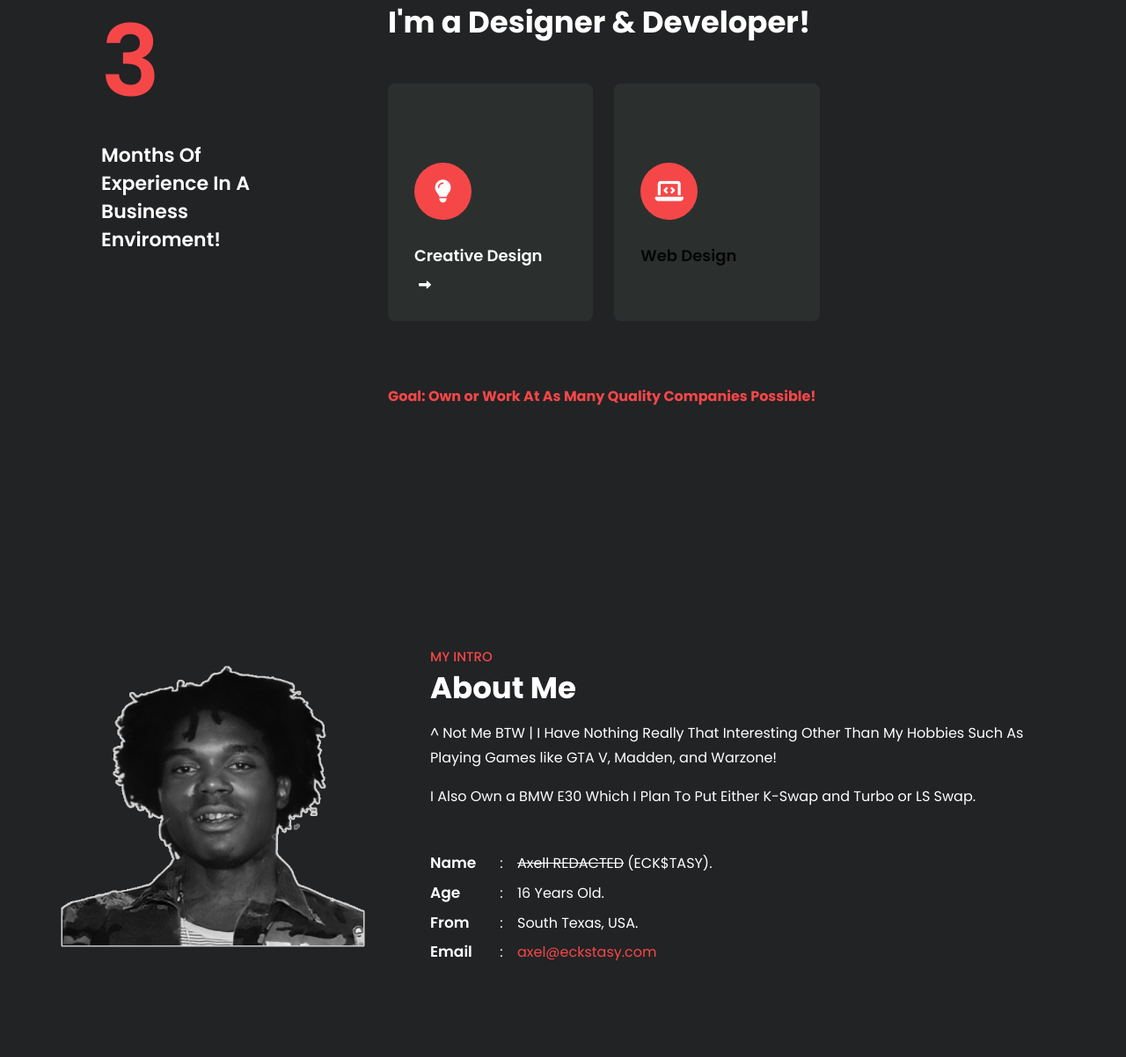
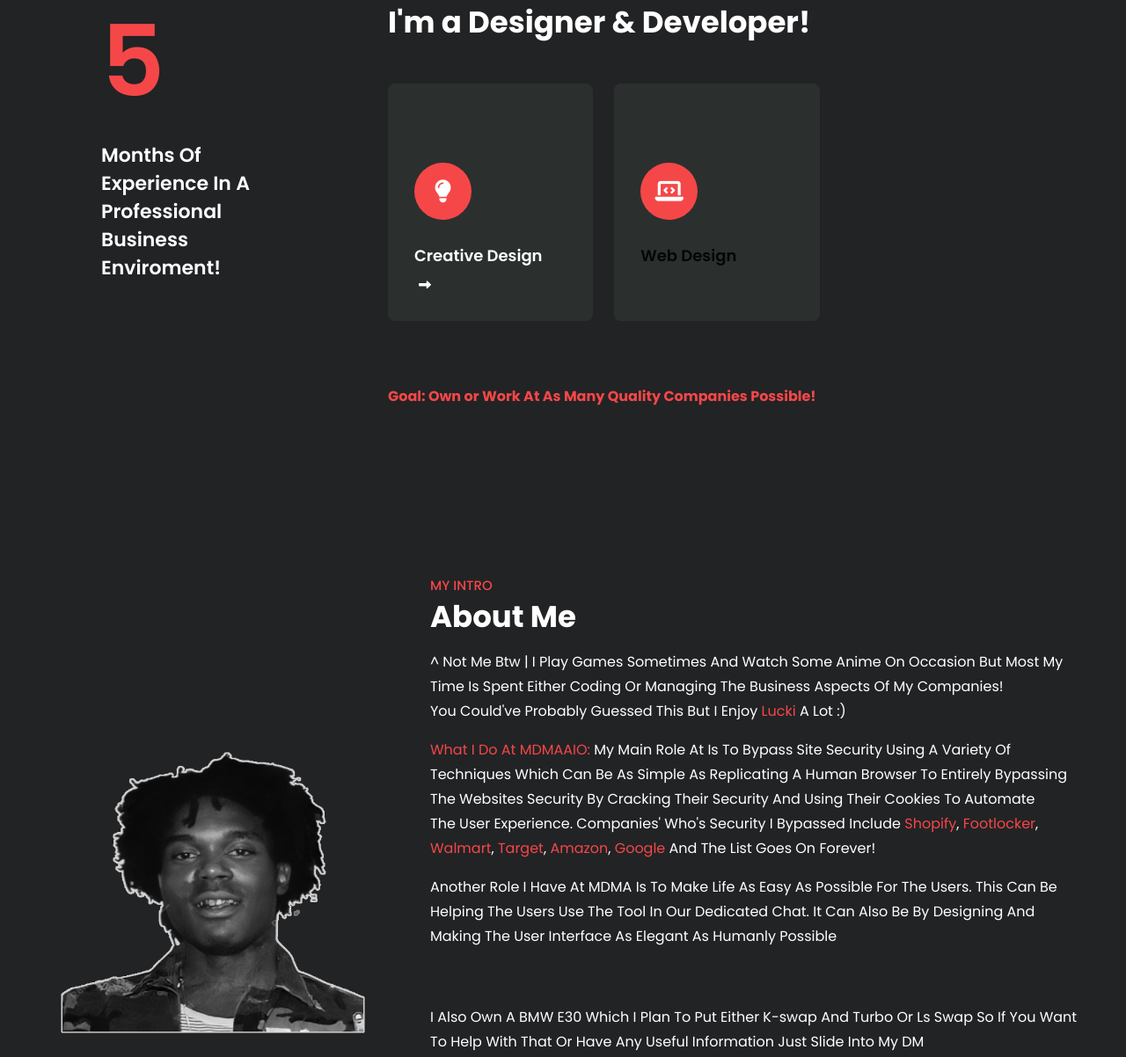
Before and after one commit to eckstasyyyy/eckstasyyyy.github.io, a plain HTML site: page index.html in a window 1280 px wide. Shown: the part 869-2071 px from the top of the page at 88% size. Drawn offline with Linux system fonts and the light colour scheme.

Commit message:
Small Changes

```diff
--- a/index.html
+++ b/index.html
@@ -75,8 +75,8 @@
         <div class="container pt-lg-4">
             <div class="grids-area-hny main-cont-wthree-fea row">
                 <div class="col-md-3 col-sm-4 ps-xl-5">
-                    <h4 class="ab-exper-count mb-sm-4 ps-lg-4">3</h4>
-                    <p class="ab-content ps-lg-4">Months of Experience In a Business Enviroment!</p>
+                    <h4 class="ab-exper-count mb-sm-4 ps-lg-4">5</h4>
+                    <p class="ab-content ps-lg-4">Months of Experience In a Professional Business Enviroment!</p>
                 </div>
                 <div class="col-xl-8 col-md-9 col-sm-8 offset-xl-1 ps-xl-0 pe-xl-5 mt-sm-0 mt-4">
                     <h3 class="title-style mb-sm-5 mb-4">I'm a Designer & Developer!</h3>
@@ -126,9 +126,28 @@
                 <div class="col-lg-8 ps-lg-5 mt-lg-0 mt-5">
                     <h5 class="title-small mb-1">My Intro</h5>
                     <h3 class="title-style">About Me</h3>
-                    <p class="mt-3">^ Not Me BTW | I Have Nothing Really That Interesting Other Than My Hobbies Such As Playing Games like GTA V, Madden, and Warzone!<br></p>
+                    <p class="mt-3">^ Not Me Btw | I Play Games Sometimes And Watch Some Anime On Occasion But Most My Time Is Spent Either Coding Or Managing The Business Aspects Of My Companies!<br>
+                        You Could've Probably Guessed This But I Enjoy <a href="https://www.youtube.com/watch?v=qLXC-uUie7Y">Lucki</a> A Lot :)
+                    <br>
+                    <p class="mt-3"><a href="#">What I Do At MDMAAIO:</a> My Main Role At Is To Bypass Site Security Using A Variety Of<br>
+                        Techniques Which Can Be As Simple As Replicating A Human Browser To Entirely Bypassing<br>
+                        The Websites Security By Cracking Their Security And Using Their Cookies To Automate<br>
+                        The User Experience. Companies' Who's Security I Bypassed Include <a href="https://www.shopify.com">Shopify</a>, <a href="https://www.footlocker.com">Footlocker</a>, <a href="https://www.Walmart.com">Walmart</a>,
+                        <a href="https://www.Target.com">Target</a>, <a href="https://www.Amazon.com">Amazon</a>, <a href="https://www.Google.com">Google</a> And The List Goes On Forever!</p>
 
-                        <p class="mt-3">I Also Own a BMW E30 Which I Plan To Put Either K-Swap and Turbo or LS Swap.</p>
+                    <p class="mt-3">Another Role I Have At MDMA Is To Make Life As Easy As Possible For The Users. This Can Be Helping The Users Use The Tool In Our Dedicated Chat. It Can Also Be By Designing And Making The User Interface As Elegant As Humanly Possible</p>
+
+
+
+
+
+
+
+                    <br>
+                    <br></p>
+
+
+                        <p class="mt-3">I Also Own A BMW E30 Which I Plan To Put Either K-swap And Turbo Or Ls Swap So If You Want To Help With That Or Have Any Useful Information Just Slide Into My DM</p>
                     <div class="my-info mt-md-5 mt-4">
                         <ul class="single-info">
                             <li class="name-style">Name</li>
```
Also changed, not shown: assets/css/style-starter.css.
